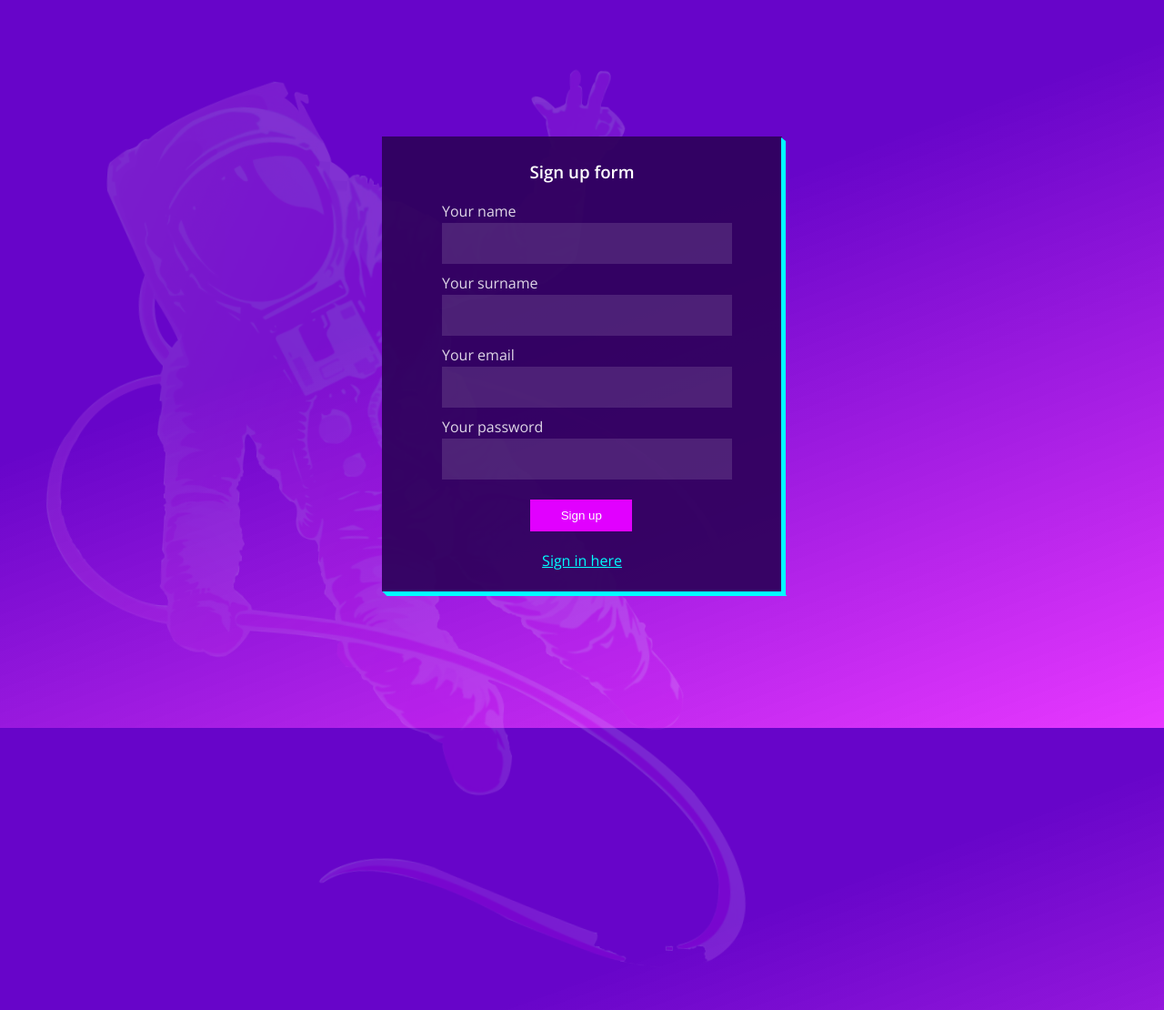
After one commit to zitj/login-and-register-form, a PHP site: page /signup.php in a window 1280 px wide. The commit adds this page. Shown: the whole page at 91% size. Run offline with PHP 8.4, Linux system fonts and the light colour scheme.

Commit message:
added signup page

```diff
--- a/cascade/style.css
+++ b/cascade/style.css
@@ -60,7 +60,7 @@ body .astronaut {
 }
 
 body .container {
-  background: #2f025c;
+  background: #2f025cef;
   width: 440px;
   height: 340px;
   position: absolute;
@@ -191,4 +191,20 @@ body .container form button:active {
   -webkit-transform: scale(1);
           transform: scale(1);
 }
+
+body .container.signup {
+  height: 500px;
+}
+
+body .container.signup .borderBottom {
+  bottom: -1%;
+}
+
+body .container.signup .borderRight {
+  top: .5%;
+}
+
+body .container.signup a {
+  bottom: -0.8%;
+}
 /*# sourceMappingURL=style.css.map */
--- a/cascade/style.scss
+++ b/cascade/style.scss
@@ -32,13 +32,14 @@ body{
         }
     }
     .container{
-        background: #2f025c;
+        background: #2f025cef;
         width: 440px;
         height: 340px;
         position: absolute;
         top: 50%;
         left:50%;
         transform: translate(-50%, -50%);
+
         h3{
             color: white;
             text-align: center;
@@ -142,6 +143,18 @@ body{
         }
 
         }
+        .container.signup{
+            height: 500px;
+           .borderBottom{
+               bottom: -1%;
+           }
+           .borderRight{
+               top: .5%;
+           }
+           a{
+               bottom: -0.8%;
+           }
+        }
 
 
 
--- a/head.php
+++ b/head.php
@@ -9,3 +9,5 @@ $head_title;
     <link href="https://fonts.googleapis.com/css2?family=Open+Sans:wght@300;400;600&display=swap" rel="stylesheet">
     <title><?php echo $head_title ?></title>
 </head>
+<body>
+<img class="astronaut" src="img/astronaut2.png" alt="astronaut">
--- a/index.php
+++ b/index.php
@@ -5,8 +5,7 @@
 <!DOCTYPE html>
 <html lang="en">
 <?php include 'head.php'?>
-<body>
-<img class="astronaut" src="img/astronaut2.png" alt="astronaut">
+
 <div class="container">
         <h3><?php echo $head_title?></h3>
     <form action="">
--- /dev/null
+++ b/signup.php
@@ -0,0 +1,30 @@
+<?php
+    $head_title = 'Sign up form';
+?>
+
+<!DOCTYPE html>
+<html lang="en">
+<?php include 'head.php'?>
+
+<div class="container signup">
+        <h3><?php echo $head_title?></h3>
+    <form action="">
+        <label for="name"> Your name<span> &nbsp;</span></label>
+        <input type="text">
+        <label for="surname"> Your surname<span> &nbsp;</span></label>
+        <input type="text">
+        <label for="email"> Your email<span> &nbsp;</span></label>
+        <input type="text">
+        <label for="password">Your password<span>&nbsp;</span></label>
+        <input type="password">
+
+        <button>Sign up</button>
+        <div class="borderRight"></div>
+        <div class="borderBottom"></div>
+    </form>
+    <a href="#">Sign in here</a>
+
+</div><!-- end .container -->
+
+</body>
+</html>
```
Also changed, not shown: 1 other file.
